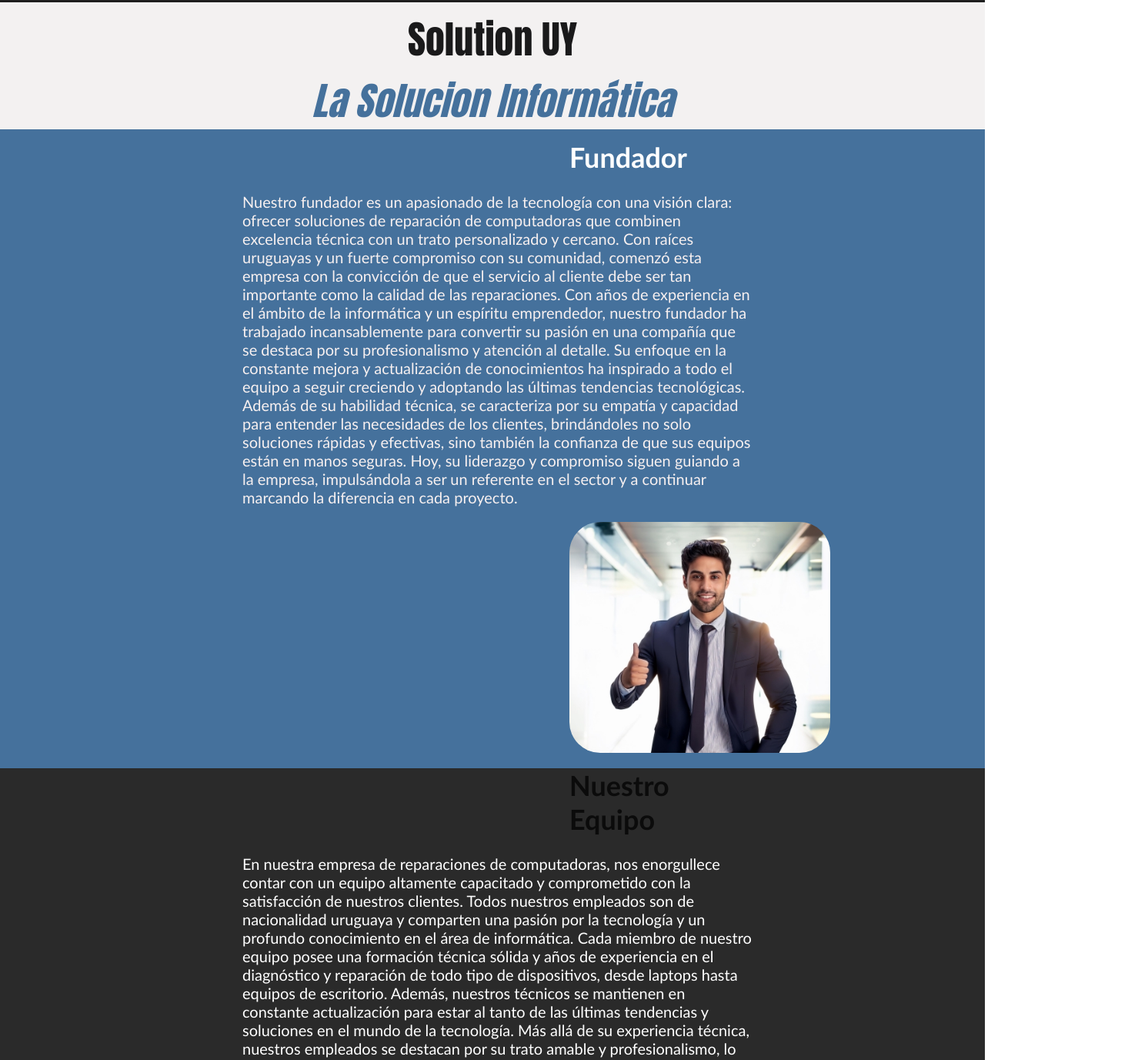
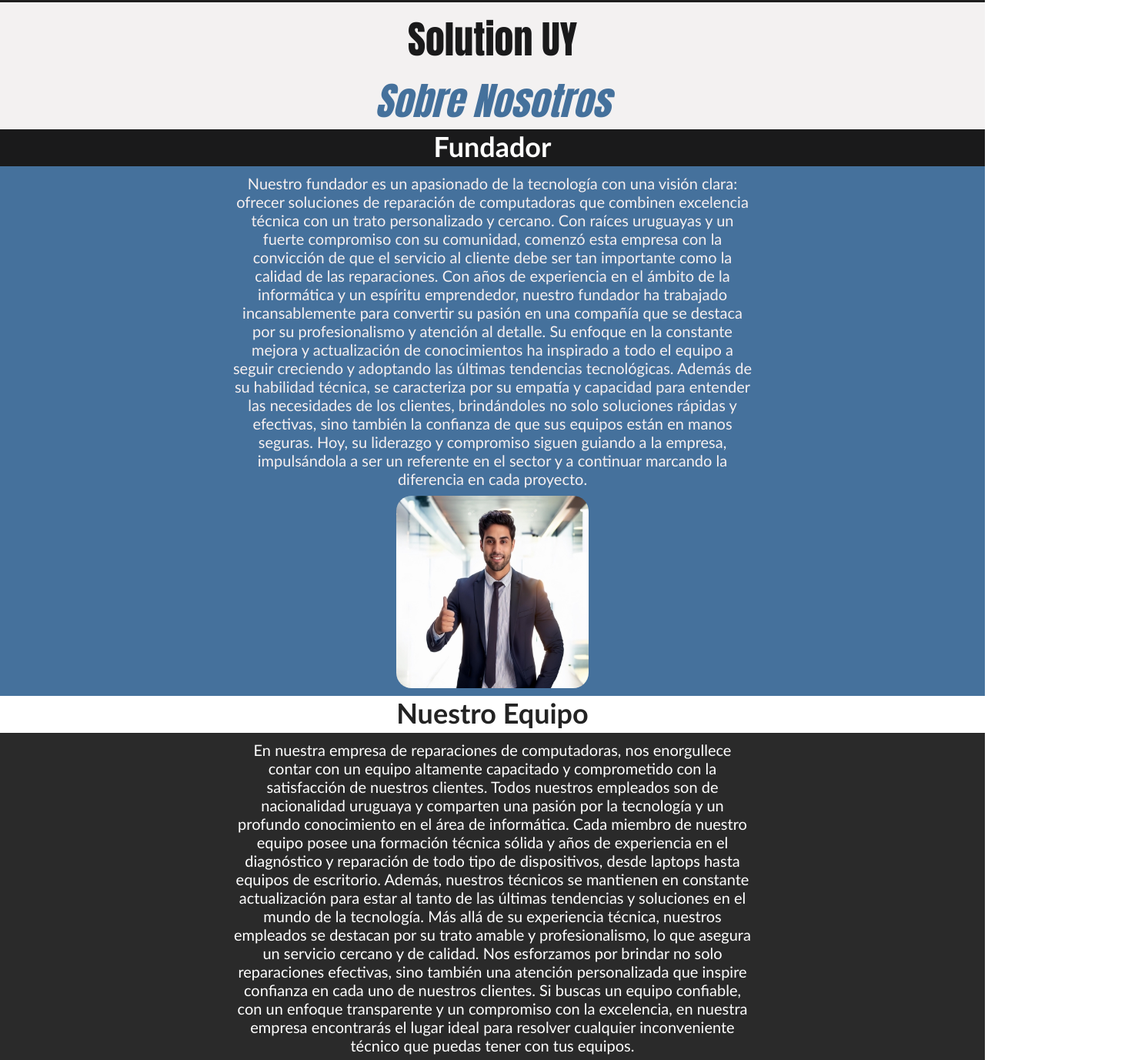
Before and after one commit to Mateol14/solutionuy, a plain HTML site: page pages/nosotros.html in a window 1280 px wide. Shown: the part 57-1434 px from the top of the page at 77% size, 1479 px wide, since content can reach past the window. Drawn offline with Linux system fonts and the light colour scheme.

Commit message:
Flex Changes 1.0
actualizacion pagina contacto y nosotros

```diff
--- a/pages/nosotros.html
+++ b/pages/nosotros.html
@@ -33,7 +33,7 @@
                 Solution UY
             </h1>
             <h2>
-                La Solucion Informática
+                Sobre Nosotros
             </h2>
         </section>
 <!--Fundador-->
@@ -41,12 +41,11 @@
         <h2 class="tituloFundador">Fundador</h2>
             <p>
                 Nuestro fundador es un apasionado de la tecnología con una visión clara: ofrecer soluciones de reparación de computadoras que combinen excelencia técnica con un trato personalizado y cercano. Con raíces uruguayas y un fuerte compromiso con su comunidad, comenzó esta empresa con la convicción de que el servicio al cliente debe ser tan importante como la calidad de las reparaciones. Con años de experiencia en el ámbito de la informática y un espíritu emprendedor, nuestro fundador ha trabajado incansablemente para convertir su pasión en una compañía que se destaca por su profesionalismo y atención al detalle. Su enfoque en la constante mejora y actualización de conocimientos ha inspirado a todo el equipo a seguir creciendo y adoptando las últimas tendencias tecnológicas. Además de su habilidad técnica, se caracteriza por su empatía y capacidad para entender las necesidades de los clientes, brindándoles no solo soluciones rápidas y efectivas, sino también la confianza de que sus equipos están en manos seguras. Hoy, su liderazgo y compromiso siguen guiando a la empresa, impulsándola a ser un referente en el sector y a continuar marcando la diferencia en cada proyecto.
-
-
             </p>
-        <img src="../images/Fundador.jpg" alt="imagen solutionuy">
+            <section class="imgFundadorText">
+                <img src="../images/Fundador.jpg" alt="imagen solutionuy">
+            </section>
     </section>
-
     <!--Nuestro equipo-->
 </section>
 <section class="equipoText">
@@ -82,19 +81,21 @@
                 <li><a href="servicios.html">Servicios</a></li>
             </ul>
         </section>
-        <section class="footerMidText">
+        <section class="footerMidTitulo">
         <h2>LA SOLUCION INFORMATICA</h2>
         <picture class="logoFooter">
-            <img src="../images/solutionuy.png" alt="logo solutionuy">
+            <img src="../images/logofooter.jpg" alt="logo solutionuy">
         </picture>
     </section>
     <section class="footerNuestrasRedes">
         <h2>Nuestras Redes</h2>
         <p>solutionuy@gmail.com</p>
+        <section>
     <a href="https://www.facebook.com"><i class="fa-brands fa-facebook"></i></a>
     <a href="https://x.com"><i class="fa-brands fa-x-twitter"></i></a>
     <a href="https://instagram.com/solution.uy"><i class="fa-brands fa-instagram"></i></>
     </section>
+    </section>
     </footer>
 </body>
 </html>
--- a/style.css
+++ b/style.css
@@ -261,46 +261,51 @@ justify-content: center;
     background-color: #45719C;
     }
 .tituloFundador{
-    background-color: #000000e7;
+    background-color: #1a1a1b;;
     font-size: 36px;
     text-align: center;
     padding-bottom: 4px;
-    margin:14px 740px 0px 740px;
     color: rgb(255, 255, 255);
     font-family: 'Gill Sans', 'Gill Sans MT', Calibri, 'Trebuchet MS', sans-serif;
     }
 .fundadorText p{
+    text-align: center;
     font-size: 20px;
-    padding: 20px 0px 0px 15px;
-    margin: 0px 300px 0px 300px;
+    margin: 10px 300px 10px 300px;
     color: rgb(247, 240, 240);
     font-family: 'Gill Sans', 'Gill Sans MT', Calibri, 'Trebuchet MS', sans-serif;
     }
+    .imgFundadorText{
+        margin-bottom: 10px;
+        display: flex;
+        justify-content: center;
+    }
 
-    .fundadorText img{
-        margin: 20px 400px 16px 740px;
-        border-radius: 40px;
-        height: 300px;
+    .imgFundadorText img{
+        height: 250px;
+        width: 250px;
+        border-radius: 20px;
         }
 
 
 .equipoText {
     background-color: #000000d5;
-    display: inline-block;
+    display:flex;
+    flex-direction: column;
     }
 .tituloEquipo{
     background-color:#ffffff;
     font-size: 36px;
     text-align: center;
     padding-bottom: 4px;
-    margin:0px 740px 0px 740px;
     color: rgba(8, 8, 8, 0.89);
     font-family: 'Gill Sans', 'Gill Sans MT', Calibri, 'Trebuchet MS', sans-serif;
     }
 .equipoText p{
+    text-align: center;
+    justify-content: center;
     font-size: 20px;
-    padding: 20px 0px 0px 15px;
-    margin: 0px 300px 10px 300px;
+    margin: 10px 300px 10px 300px;
     color: rgb(255, 255, 255);
     font-family: 'Gill Sans', 'Gill Sans MT', Calibri, 'Trebuchet MS', sans-serif;
     }
@@ -439,10 +444,12 @@ border-radius: 40px;
 /*Pagina Contacto*/
 
 .contactoText {
+    justify-content: center;
+flex-direction: column;
     padding-top:50px ;
     padding-bottom: 100px;
     background-color: #000000d5;
-    display: inline-block;
+    display: flex;
     width: 100%;
     }
 .tituloContacto{
@@ -450,14 +457,13 @@ border-radius: 40px;
     font-size: 36px;
     text-align: center;
     padding-bottom: 4px;
-    margin:0px 740px 0px 760px;
     color: rgba(253, 253, 253, 0.89);
     font-family: 'Gill Sans', 'Gill Sans MT', Calibri, 'Trebuchet MS', sans-serif;
     }
 .contactoText form{
     font-size: 20px;
     padding: 20px 0px 0px 15px;
-    margin: 0px 700px 10px 700px;
+
     color: rgb(255, 255, 255);
     font-family: 'Gill Sans', 'Gill Sans MT', Calibri, 'Trebuchet MS', sans-serif;
     }
@@ -495,6 +501,7 @@ border-radius: 40px;
 text-align: center;
 }
 .mensajeForm textarea {
+    padding: 4px 6px 4px 6px;
     font-family: "Poppins", sans-serif;
             font-weight: 500;
             font-style: normal;
```
Also changed, not shown: pages/contacto.html (+5 -3 lines).
